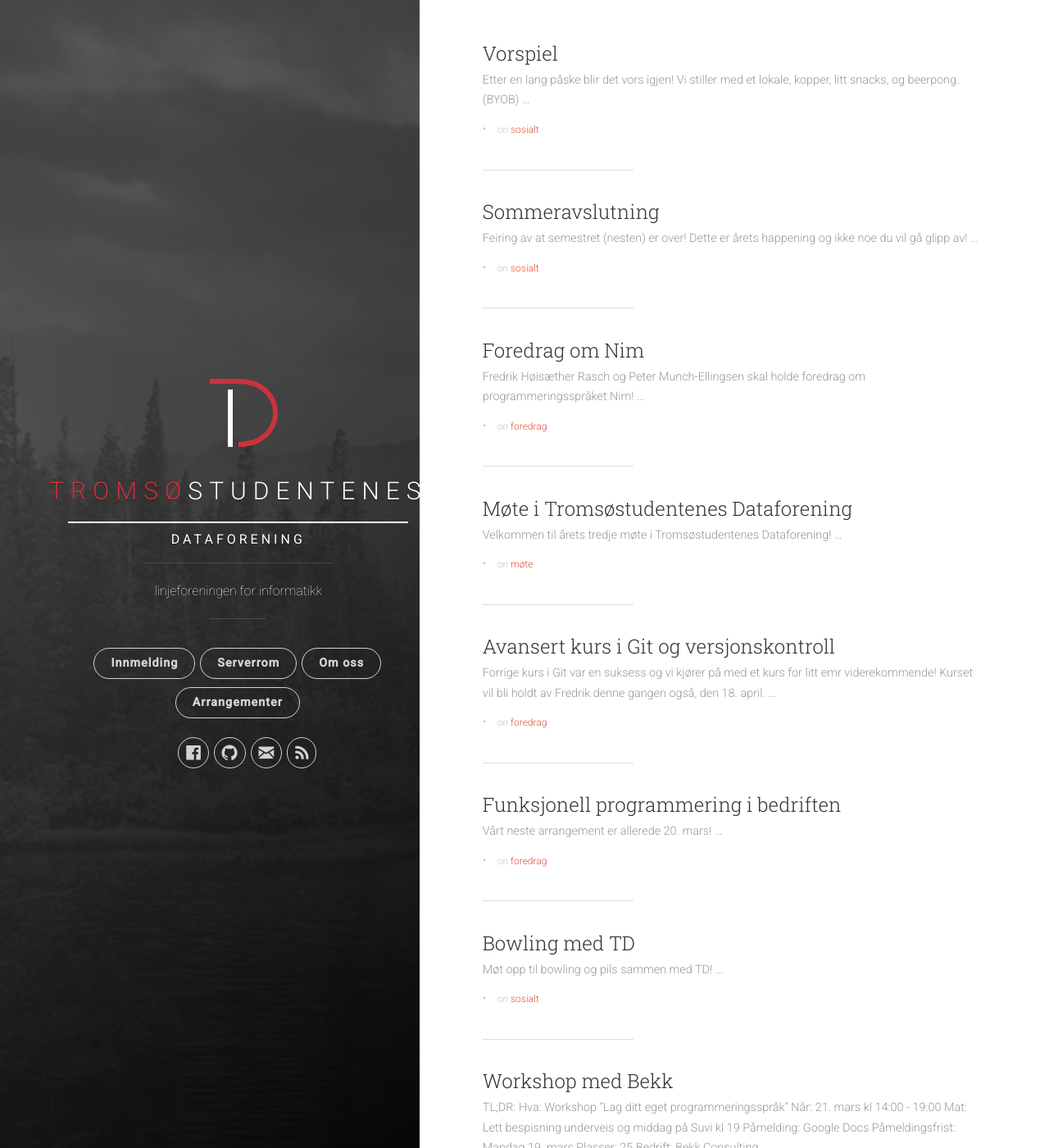
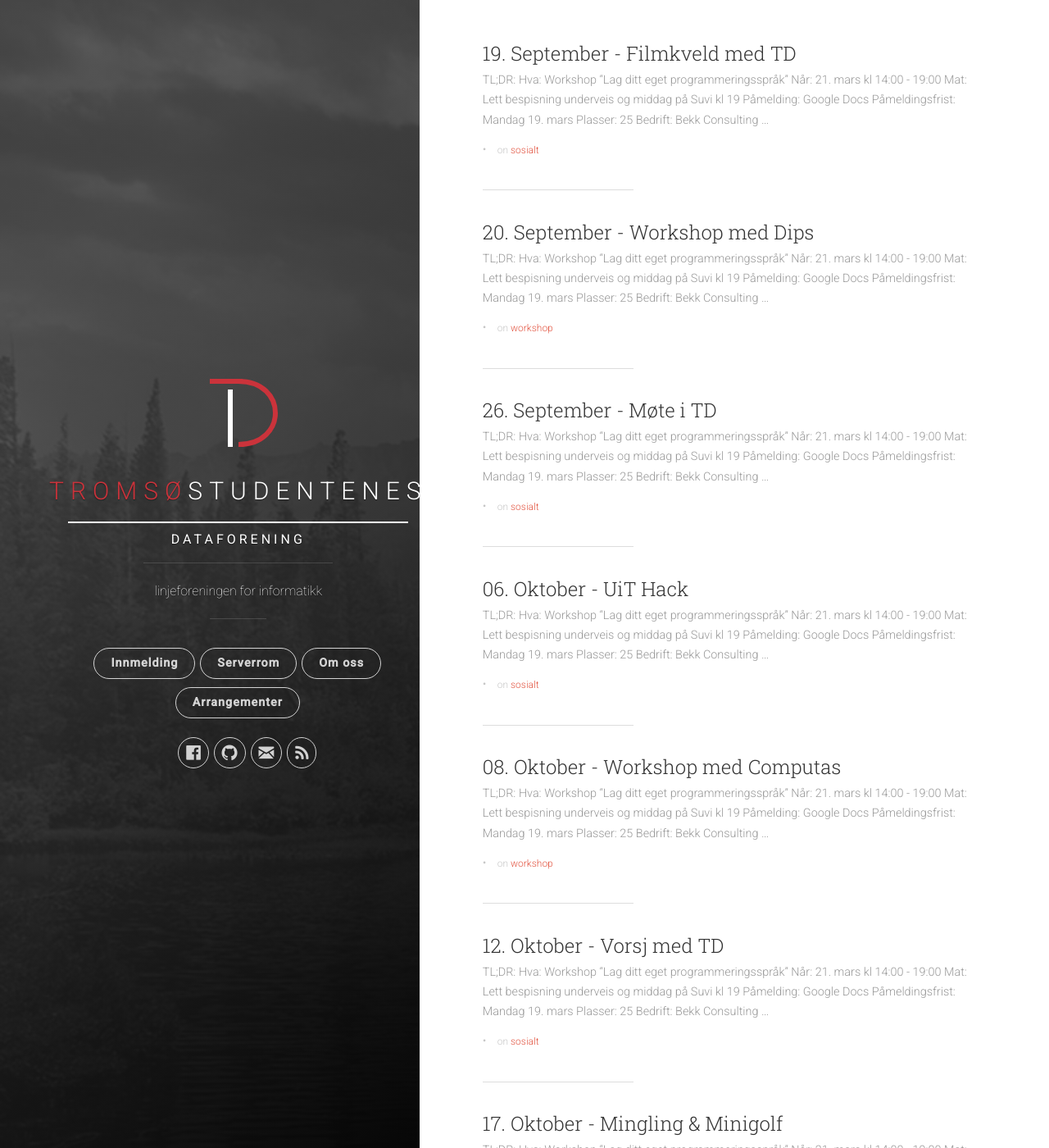
Before and after one commit to td-org-uit-no/TD-Nettside, a Jekyll site: the page built from arrangementer/index.html, in a window 1280 px wide and 1400 px high. Shown: the whole window at 82% size. Built offline with Jekyll 4.4.1, drawn with Linux system fonts in a browser that asks for light colours; the list of posts is cut into pages by our own code; some of the changed text lies outside the part shown.

Commit message:
Remove old events, add new ones

```diff
--- a/_posts/2018-03-14-bowling.md
+++ /dev/null
@@ -1,21 +0,0 @@
----
-title:  "Bowling med TD"
-date:   2018-03-14 13:37:00
-categories: [sosialt]
-tags: [sosialt]
----
-Møt opp til bowling og pils sammen med TD!
-
-- Tid: 1900-2400
-- Dato: 11. april 2018
-- Sted: Bybowling
-
-Mer info kommer.
-
-NB. betaling av bowling står alle for selv.
-
-Vell møtt!
-
-Minner at vi også kan nåes på [td@list.uit.no](mailto:td@list.uit.no) hvis du lurer på noe.
-
-[Lenke til arrangementet på facebook](https://www.facebook.com/events/417038708733724/)
--- a/_posts/2018-03-14-funksjonell-programmering.md
+++ /dev/null
@@ -1,20 +0,0 @@
----
-title:  "Funksjonell programmering i bedriften"
-date:   2018-03-14 13:37:00
-categories: [foredrag]
-tags: [foredrag]
----
-Vårt neste arrangement er allerede 20. mars!
-
-- Tid: 1900-2100
-- Dato: 20. mars 2018
-- Sted: Realfagbygget B203
-
-[Jonas Juselius](https://www.facebook.com/jonas.juselius) vil holde foredrag om "Funksjonell programmering i bedriften": Hvordan begynne med funksjonell programmering? Hvilke konsekvenser har det for bedriften, utviklerne og leveranser?
-Eventen er gratis og åpen for alle. Vi oppfordre også studenter til å delta.
-
-NB! Det er ikke nok å delta på facebook-eventen; det blir pizza til de som melde seg på via: [Dataforeningen sine nettsider](https://www.dataforeningen.no/funksjonell-programmering-i-bedriften.6095731-136069.html)
-
-Minner at vi også kan nåes på [td@list.uit.no](mailto:td@list.uit.no) hvis du lurer på noe.
-
-[Lenke til arrangementet på facebook](https://www.facebook.com/events/152076188811316/)
--- a/_posts/2018-03-14-git.md
+++ /dev/null
@@ -1,17 +0,0 @@
----
-title:  "Avansert kurs i Git og versjonskontroll"
-date:   2018-03-14 13:37:00
-categories: [foredrag]
-tags: [foredrag]
----
-Forrige kurs i Git var en suksess og vi kjører på med et kurs for litt emr viderekommende! Kurset vil bli holdt av [Fredrik](https://github.com/couven92) denne gangen også, den 18. april.
-
-- Tid: 1615-1730
-- Dato: 18. april 2018
-- Sted: Realfagbygget B203
-
-Vell møtt!
-
-Minner at vi også kan nåes på [td@list.uit.no](mailto:td@list.uit.no) hvis du lurer på noe.
-
-[Lenke til arrangementet på facebook](https://www.facebook.com/events/193000937971318/)
--- a/_posts/2018-03-14-mote-i-td.md
+++ /dev/null
@@ -1,19 +0,0 @@
----
-title:  "Møte i Tromsøstudentenes Dataforening"
-date:   2018-03-14 13:37:00
-categories: [mote]
-tags: [møte]
----
-Velkommen til årets tredje møte i Tromsøstudentenes Dataforening!
-
-- Tid: 1616-1730
-- Dato: 19. mars 2018
-- Sted: Realfagbygget A228
-
-Dette er en fin arena for å ta opp aktiviteter som ønskes, diskutere foredrag vi holder, eller møt opp å møt resten av linjeforeninga! Det vil også være mulighet for å melde seg inn i TD.
-
-Minner at vi også kan nåes på [td@list.uit.no](mailto:td@list.uit.no) hvis du lurer på noe.
-
-Vell møtt!
-
-[Lenke til arrangementet på facebook](https://www.facebook.com/events/581417455560352/)
--- a/_posts/2018-03-14-nim.md
+++ /dev/null
@@ -1,19 +0,0 @@
----
-title:  "Foredrag om Nim"
-date:   2018-03-14 13:37:00
-categories: [foredrag]
-tags: [foredrag]
----
-[Fredrik Høisæther Rasch](https://github.com/couven92) og [Peter Munch-Ellingsen](https://github.com/pmunch/) skal holde foredrag om programmeringsspråket Nim!
-
-- Tid: 1615-1730
-- Dato: 16. april 2018
-- Sted: TBD
-
-Mer info kommer fortløpende
-
-Vell møtt!
-
-Minner at vi også kan nåes på [td@list.uit.no](mailto:td@list.uit.no) hvis du lurer på noe.
-
-[Lenke til arrangementet på facebook](https://www.facebook.com/events/153546532019469/)
--- a/_posts/2018-03-14-sommeravslutning.md
+++ /dev/null
@@ -1,21 +0,0 @@
----
-title:  "Sommeravslutning"
-date:   2018-03-14 13:37:00
-categories: [sosialt]
-tags: [sosialt]
----
-Feiring av at semestret (nesten) er over! Dette er årets happening og ikke noe du vil gå glipp av!
-
-- Tid: 1900-2400
-- Dato: 28. april 2018
-- Sted: TBD
-
-Tema vil bli lansert!
-
-(BYOB)
-
-Vell møtt!
-
-Minner at vi også kan nåes på [td@list.uit.no](mailto:td@list.uit.no) hvis du lurer på noe.
-
-[Lenke til arrangementet på facebook](https://www.facebook.com/events/347250295774179/)
--- a/_posts/2018-03-14-vorspiel.md
+++ /dev/null
@@ -1,22 +0,0 @@
----
-title:  "Vorspiel"
-date:   2018-03-14 13:37:00
-categories: [sosialt]
-tags: [sosialt]
----
-
-Etter en lang påske blir det vors igjen!
-Vi stiller med et lokale, kopper, litt snacks, og beerpong.
-(BYOB)
-
-- Tid: 1900-2400
-- Dato: 7. april 2018
-- Sted: TBD
-
-Mer info kommer snart!
-
-Vell møtt!
-
-Minner at vi også kan nåes på [td@list.uit.no](mailto:td@list.uit.no) hvis du lurer på noe.
-
-[Lenke til arrangementet på facebook](https://www.facebook.com/events/539603829747360/)
--- /dev/null
+++ b/_posts/2018-09-01-bedriftspresentasjon-med-mnemonic.md
@@ -0,0 +1,28 @@
+---
+title:  "23. Oktober - Bedriftspresentasjon med Mnemonic"
+date:   2018-09-02 13:37:00
+categories: [sosialt]
+tags: [sosialt]
+---
+__TL;DR:__
+- Hva: Workshop “Lag ditt eget programmeringsspråk”
+- Når: 21. mars kl 14:00 - 19:00
+- Mat: Lett bespisning underveis og middag på Suvi kl 19
+- Påmelding: [Google Docs](https://docs.google.com/forms/d/e/1FAIpQLSemU3CUEg2i9_ZfMFxRWBw9FJ58SjJOgDG4VNiSsPgMROPhbA/viewform)
+- Påmeldingsfrist: Mandag 19. mars
+- Plasser: 25
+- Bedrift: [Bekk Consulting](https://bekk.no)
+
+Hvert semester liker vi i Bekk å ta turen til Tromsø for å gi dere faglig påfyll gjennom workshopps. Denne gangen tar vi med en workshop som heter “Lag ditt eget programmeringsspråk”. Det høres kanskje skummelt ut, men det er ikke så vanskelig - dette er en workshop som passer alle som har kodet litt før. I workshoppen bruker du python til å lage ditt eget programmeringsspråk fra bunnen av. Å lage et eget språk er gøy og ganske lærerikt da du får en mye bedre forståelse av hvordan programmeringsspråk faktisk fungerer
+
+Dette er en workshop som har blitt holdt mange ganger før både i Norge og på konferanser utenlands. Den er laget slik at man får testet løsningen sin underveis slik at man ikke sitter fast lenge og får til mer. I tillegg stiller vi selvfølgelig med flere ansatte som hjelper til.
+
+Under workshoppen vil det bli servert lett matt og drikke, og når vi er ferdig tar vi taxi til sentrum for mat og drikke på Suvi 🍛🍣
+
+Ta kontakt på [guro.seternes@bekk.no](mailto:guro.seternes@bekk.no) hvis dere har noen spørsmål, vi gleder oss til å kode sammen med dere 😊
+
+Vell møtt!
+
+Minner at vi også kan nåes på [td@list.uit.no](mailto:td@list.uit.no) hvis du lurer på noe.
+
+[Lenke til arrangementet på facebook](https://www.facebook.com/events/305373643321064/)
--- a/_posts/2018-03-14-bekk-workshop.md
+++ b/_posts/2018-09-01-filmkveld-med-td.md
@@ -1,8 +1,8 @@
 ---
-title:  "Workshop med Bekk"
-date:   2018-03-14 13:37:00
-categories: [workshop]
-tags: [workshop]
+title:  "19. September - Filmkveld med TD"
+date:   2018-09-10 13:37:00
+categories: [sosialt]
+tags: [sosialt]
 ---
 __TL;DR:__
 - Hva: Workshop “Lag ditt eget programmeringsspråk”
--- /dev/null
+++ b/_posts/2018-09-01-julebord-med-td.md
@@ -0,0 +1,28 @@
+---
+title:  "03. November - Julebord med TD"
+date:   2018-09-01 13:37:00
+categories: [sosialt]
+tags: [sosialt]
+---
+__TL;DR:__
+- Hva: Workshop “Lag ditt eget programmeringsspråk”
+- Når: 21. mars kl 14:00 - 19:00
+- Mat: Lett bespisning underveis og middag på Suvi kl 19
+- Påmelding: [Google Docs](https://docs.google.com/forms/d/e/1FAIpQLSemU3CUEg2i9_ZfMFxRWBw9FJ58SjJOgDG4VNiSsPgMROPhbA/viewform)
+- Påmeldingsfrist: Mandag 19. mars
+- Plasser: 25
+- Bedrift: [Bekk Consulting](https://bekk.no)
+
+Hvert semester liker vi i Bekk å ta turen til Tromsø for å gi dere faglig påfyll gjennom workshopps. Denne gangen tar vi med en workshop som heter “Lag ditt eget programmeringsspråk”. Det høres kanskje skummelt ut, men det er ikke så vanskelig - dette er en workshop som passer alle som har kodet litt før. I workshoppen bruker du python til å lage ditt eget programmeringsspråk fra bunnen av. Å lage et eget språk er gøy og ganske lærerikt da du får en mye bedre forståelse av hvordan programmeringsspråk faktisk fungerer
+
+Dette er en workshop som har blitt holdt mange ganger før både i Norge og på konferanser utenlands. Den er laget slik at man får testet løsningen sin underveis slik at man ikke sitter fast lenge og får til mer. I tillegg stiller vi selvfølgelig med flere ansatte som hjelper til.
+
+Under workshoppen vil det bli servert lett matt og drikke, og når vi er ferdig tar vi taxi til sentrum for mat og drikke på Suvi 🍛🍣
+
+Ta kontakt på [guro.seternes@bekk.no](mailto:guro.seternes@bekk.no) hvis dere har noen spørsmål, vi gleder oss til å kode sammen med dere 😊
+
+Vell møtt!
+
+Minner at vi også kan nåes på [td@list.uit.no](mailto:td@list.uit.no) hvis du lurer på noe.
+
+[Lenke til arrangementet på facebook](https://www.facebook.com/events/305373643321064/)
--- /dev/null
+++ b/_posts/2018-09-01-mingling-og-minigolf.md
@@ -0,0 +1,28 @@
+---
+title:  "17. Oktober - Mingling & Minigolf"
+date:   2018-09-04 13:37:00
+categories: [sosialt]
+tags: [sosialt]
+---
+__TL;DR:__
+- Hva: Workshop “Lag ditt eget programmeringsspråk”
+- Når: 21. mars kl 14:00 - 19:00
+- Mat: Lett bespisning underveis og middag på Suvi kl 19
+- Påmelding: [Google Docs](https://docs.google.com/forms/d/e/1FAIpQLSemU3CUEg2i9_ZfMFxRWBw9FJ58SjJOgDG4VNiSsPgMROPhbA/viewform)
+- Påmeldingsfrist: Mandag 19. mars
+- Plasser: 25
+- Bedrift: [Bekk Consulting](https://bekk.no)
+
+Hvert semester liker vi i Bekk å ta turen til Tromsø for å gi dere faglig påfyll gjennom workshopps. Denne gangen tar vi med en workshop som heter “Lag ditt eget programmeringsspråk”. Det høres kanskje skummelt ut, men det er ikke så vanskelig - dette er en workshop som passer alle som har kodet litt før. I workshoppen bruker du python til å lage ditt eget programmeringsspråk fra bunnen av. Å lage et eget språk er gøy og ganske lærerikt da du får en mye bedre forståelse av hvordan programmeringsspråk faktisk fungerer
+
+Dette er en workshop som har blitt holdt mange ganger før både i Norge og på konferanser utenlands. Den er laget slik at man får testet løsningen sin underveis slik at man ikke sitter fast lenge og får til mer. I tillegg stiller vi selvfølgelig med flere ansatte som hjelper til.
+
+Under workshoppen vil det bli servert lett matt og drikke, og når vi er ferdig tar vi taxi til sentrum for mat og drikke på Suvi 🍛🍣
+
+Ta kontakt på [guro.seternes@bekk.no](mailto:guro.seternes@bekk.no) hvis dere har noen spørsmål, vi gleder oss til å kode sammen med dere 😊
+
+Vell møtt!
+
+Minner at vi også kan nåes på [td@list.uit.no](mailto:td@list.uit.no) hvis du lurer på noe.
+
+[Lenke til arrangementet på facebook](https://www.facebook.com/events/305373643321064/)
--- /dev/null
+++ b/_posts/2018-09-01-mote-i-td.md
@@ -0,0 +1,28 @@
+---
+title:  "26. September - Møte i TD"
+date:   2018-09-08 13:37:00
+categories: [sosialt]
+tags: [sosialt]
+---
+__TL;DR:__
+- Hva: Workshop “Lag ditt eget programmeringsspråk”
+- Når: 21. mars kl 14:00 - 19:00
+- Mat: Lett bespisning underveis og middag på Suvi kl 19
+- Påmelding: [Google Docs](https://docs.google.com/forms/d/e/1FAIpQLSemU3CUEg2i9_ZfMFxRWBw9FJ58SjJOgDG4VNiSsPgMROPhbA/viewform)
+- Påmeldingsfrist: Mandag 19. mars
+- Plasser: 25
+- Bedrift: [Bekk Consulting](https://bekk.no)
+
+Hvert semester liker vi i Bekk å ta turen til Tromsø for å gi dere faglig påfyll gjennom workshopps. Denne gangen tar vi med en workshop som heter “Lag ditt eget programmeringsspråk”. Det høres kanskje skummelt ut, men det er ikke så vanskelig - dette er en workshop som passer alle som har kodet litt før. I workshoppen bruker du python til å lage ditt eget programmeringsspråk fra bunnen av. Å lage et eget språk er gøy og ganske lærerikt da du får en mye bedre forståelse av hvordan programmeringsspråk faktisk fungerer
+
+Dette er en workshop som har blitt holdt mange ganger før både i Norge og på konferanser utenlands. Den er laget slik at man får testet løsningen sin underveis slik at man ikke sitter fast lenge og får til mer. I tillegg stiller vi selvfølgelig med flere ansatte som hjelper til.
+
+Under workshoppen vil det bli servert lett matt og drikke, og når vi er ferdig tar vi taxi til sentrum for mat og drikke på Suvi 🍛🍣
+
+Ta kontakt på [guro.seternes@bekk.no](mailto:guro.seternes@bekk.no) hvis dere har noen spørsmål, vi gleder oss til å kode sammen med dere 😊
+
+Vell møtt!
+
+Minner at vi også kan nåes på [td@list.uit.no](mailto:td@list.uit.no) hvis du lurer på noe.
+
+[Lenke til arrangementet på facebook](https://www.facebook.com/events/305373643321064/)
--- /dev/null
+++ b/_posts/2018-09-01-uit-hack.md
@@ -0,0 +1,28 @@
+---
+title:  "06. Oktober - UiT Hack"
+date:   2018-09-07 13:37:00
+categories: [sosialt]
+tags: [sosialt]
+---
+__TL;DR:__
+- Hva: Workshop “Lag ditt eget programmeringsspråk”
+- Når: 21. mars kl 14:00 - 19:00
+- Mat: Lett bespisning underveis og middag på Suvi kl 19
+- Påmelding: [Google Docs](https://docs.google.com/forms/d/e/1FAIpQLSemU3CUEg2i9_ZfMFxRWBw9FJ58SjJOgDG4VNiSsPgMROPhbA/viewform)
+- Påmeldingsfrist: Mandag 19. mars
+- Plasser: 25
+- Bedrift: [Bekk Consulting](https://bekk.no)
+
+Hvert semester liker vi i Bekk å ta turen til Tromsø for å gi dere faglig påfyll gjennom workshopps. Denne gangen tar vi med en workshop som heter “Lag ditt eget programmeringsspråk”. Det høres kanskje skummelt ut, men det er ikke så vanskelig - dette er en workshop som passer alle som har kodet litt før. I workshoppen bruker du python til å lage ditt eget programmeringsspråk fra bunnen av. Å lage et eget språk er gøy og ganske lærerikt da du får en mye bedre forståelse av hvordan programmeringsspråk faktisk fungerer
+
+Dette er en workshop som har blitt holdt mange ganger før både i Norge og på konferanser utenlands. Den er laget slik at man får testet løsningen sin underveis slik at man ikke sitter fast lenge og får til mer. I tillegg stiller vi selvfølgelig med flere ansatte som hjelper til.
+
+Under workshoppen vil det bli servert lett matt og drikke, og når vi er ferdig tar vi taxi til sentrum for mat og drikke på Suvi 🍛🍣
+
+Ta kontakt på [guro.seternes@bekk.no](mailto:guro.seternes@bekk.no) hvis dere har noen spørsmål, vi gleder oss til å kode sammen med dere 😊
+
+Vell møtt!
+
+Minner at vi også kan nåes på [td@list.uit.no](mailto:td@list.uit.no) hvis du lurer på noe.
+
+[Lenke til arrangementet på facebook](https://www.facebook.com/events/305373643321064/)
--- /dev/null
+++ b/_posts/2018-09-01-vorsj-med-td.md
@@ -0,0 +1,28 @@
+---
+title:  "12. Oktober - Vorsj med TD"
+date:   2018-09-05 13:37:00
+categories: [sosialt]
+tags: [sosialt]
+---
+__TL;DR:__
+- Hva: Workshop “Lag ditt eget programmeringsspråk”
+- Når: 21. mars kl 14:00 - 19:00
+- Mat: Lett bespisning underveis og middag på Suvi kl 19
+- Påmelding: [Google Docs](https://docs.google.com/forms/d/e/1FAIpQLSemU3CUEg2i9_ZfMFxRWBw9FJ58SjJOgDG4VNiSsPgMROPhbA/viewform)
+- Påmeldingsfrist: Mandag 19. mars
+- Plasser: 25
+- Bedrift: [Bekk Consulting](https://bekk.no)
+
+Hvert semester liker vi i Bekk å ta turen til Tromsø for å gi dere faglig påfyll gjennom workshopps. Denne gangen tar vi med en workshop som heter “Lag ditt eget programmeringsspråk”. Det høres kanskje skummelt ut, men det er ikke så vanskelig - dette er en workshop som passer alle som har kodet litt før. I workshoppen bruker du python til å lage ditt eget programmeringsspråk fra bunnen av. Å lage et eget språk er gøy og ganske lærerikt da du får en mye bedre forståelse av hvordan programmeringsspråk faktisk fungerer
+
+Dette er en workshop som har blitt holdt mange ganger før både i Norge og på konferanser utenlands. Den er laget slik at man får testet løsningen sin underveis slik at man ikke sitter fast lenge og får til mer. I tillegg stiller vi selvfølgelig med flere ansatte som hjelper til.
+
+Under workshoppen vil det bli servert lett matt og drikke, og når vi er ferdig tar vi taxi til sentrum for mat og drikke på Suvi 🍛🍣
+
+Ta kontakt på [guro.seternes@bekk.no](mailto:guro.seternes@bekk.no) hvis dere har noen spørsmål, vi gleder oss til å kode sammen med dere 😊
+
+Vell møtt!
+
+Minner at vi også kan nåes på [td@list.uit.no](mailto:td@list.uit.no) hvis du lurer på noe.
+
+[Lenke til arrangementet på facebook](https://www.facebook.com/events/305373643321064/)
--- /dev/null
+++ b/_posts/2018-09-01-workshop-med-computas.md
@@ -0,0 +1,28 @@
+---
+title:  "08. Oktober - Workshop med Computas"
+date:   2018-09-06 13:37:00
+categories: [workshop]
+tags: [workshop]
+---
+__TL;DR:__
+- Hva: Workshop “Lag ditt eget programmeringsspråk”
+- Når: 21. mars kl 14:00 - 19:00
+- Mat: Lett bespisning underveis og middag på Suvi kl 19
+- Påmelding: [Google Docs](https://docs.google.com/forms/d/e/1FAIpQLSemU3CUEg2i9_ZfMFxRWBw9FJ58SjJOgDG4VNiSsPgMROPhbA/viewform)
+- Påmeldingsfrist: Mandag 19. mars
+- Plasser: 25
+- Bedrift: [Bekk Consulting](https://bekk.no)
+
+Hvert semester liker vi i Bekk å ta turen til Tromsø for å gi dere faglig påfyll gjennom workshopps. Denne gangen tar vi med en workshop som heter “Lag ditt eget programmeringsspråk”. Det høres kanskje skummelt ut, men det er ikke så vanskelig - dette er en workshop som passer alle som har kodet litt før. I workshoppen bruker du python til å lage ditt eget programmeringsspråk fra bunnen av. Å lage et eget språk er gøy og ganske lærerikt da du får en mye bedre forståelse av hvordan programmeringsspråk faktisk fungerer
+
+Dette er en workshop som har blitt holdt mange ganger før både i Norge og på konferanser utenlands. Den er laget slik at man får testet løsningen sin underveis slik at man ikke sitter fast lenge og får til mer. I tillegg stiller vi selvfølgelig med flere ansatte som hjelper til.
+
+Under workshoppen vil det bli servert lett matt og drikke, og når vi er ferdig tar vi taxi til sentrum for mat og drikke på Suvi 🍛🍣
+
+Ta kontakt på [guro.seternes@bekk.no](mailto:guro.seternes@bekk.no) hvis dere har noen spørsmål, vi gleder oss til å kode sammen med dere 😊
+
+Vell møtt!
+
+Minner at vi også kan nåes på [td@list.uit.no](mailto:td@list.uit.no) hvis du lurer på noe.
+
+[Lenke til arrangementet på facebook](https://www.facebook.com/events/305373643321064/)
--- /dev/null
+++ b/_posts/2018-09-01-workshop-med-dips.md
@@ -0,0 +1,28 @@
+---
+title:  "20. September - Workshop med Dips"
+date:   2018-09-09 13:37:00
+categories: [workshop]
+tags: [workshop]
+---
+__TL;DR:__
+- Hva: Workshop “Lag ditt eget programmeringsspråk”
+- Når: 21. mars kl 14:00 - 19:00
+- Mat: Lett bespisning underveis og middag på Suvi kl 19
+- Påmelding: [Google Docs](https://docs.google.com/forms/d/e/1FAIpQLSemU3CUEg2i9_ZfMFxRWBw9FJ58SjJOgDG4VNiSsPgMROPhbA/viewform)
+- Påmeldingsfrist: Mandag 19. mars
+- Plasser: 25
+- Bedrift: [Bekk Consulting](https://bekk.no)
+
+Hvert semester liker vi i Bekk å ta turen til Tromsø for å gi dere faglig påfyll gjennom workshopps. Denne gangen tar vi med en workshop som heter “Lag ditt eget programmeringsspråk”. Det høres kanskje skummelt ut, men det er ikke så vanskelig - dette er en workshop som passer alle som har kodet litt før. I workshoppen bruker du python til å lage ditt eget programmeringsspråk fra bunnen av. Å lage et eget språk er gøy og ganske lærerikt da du får en mye bedre forståelse av hvordan programmeringsspråk faktisk fungerer
+
+Dette er en workshop som har blitt holdt mange ganger før både i Norge og på konferanser utenlands. Den er laget slik at man får testet løsningen sin underveis slik at man ikke sitter fast lenge og får til mer. I tillegg stiller vi selvfølgelig med flere ansatte som hjelper til.
+
+Under workshoppen vil det bli servert lett matt og drikke, og når vi er ferdig tar vi taxi til sentrum for mat og drikke på Suvi 🍛🍣
+
+Ta kontakt på [guro.seternes@bekk.no](mailto:guro.seternes@bekk.no) hvis dere har noen spørsmål, vi gleder oss til å kode sammen med dere 😊
+
+Vell møtt!
+
+Minner at vi også kan nåes på [td@list.uit.no](mailto:td@list.uit.no) hvis du lurer på noe.
+
+[Lenke til arrangementet på facebook](https://www.facebook.com/events/305373643321064/)
```
